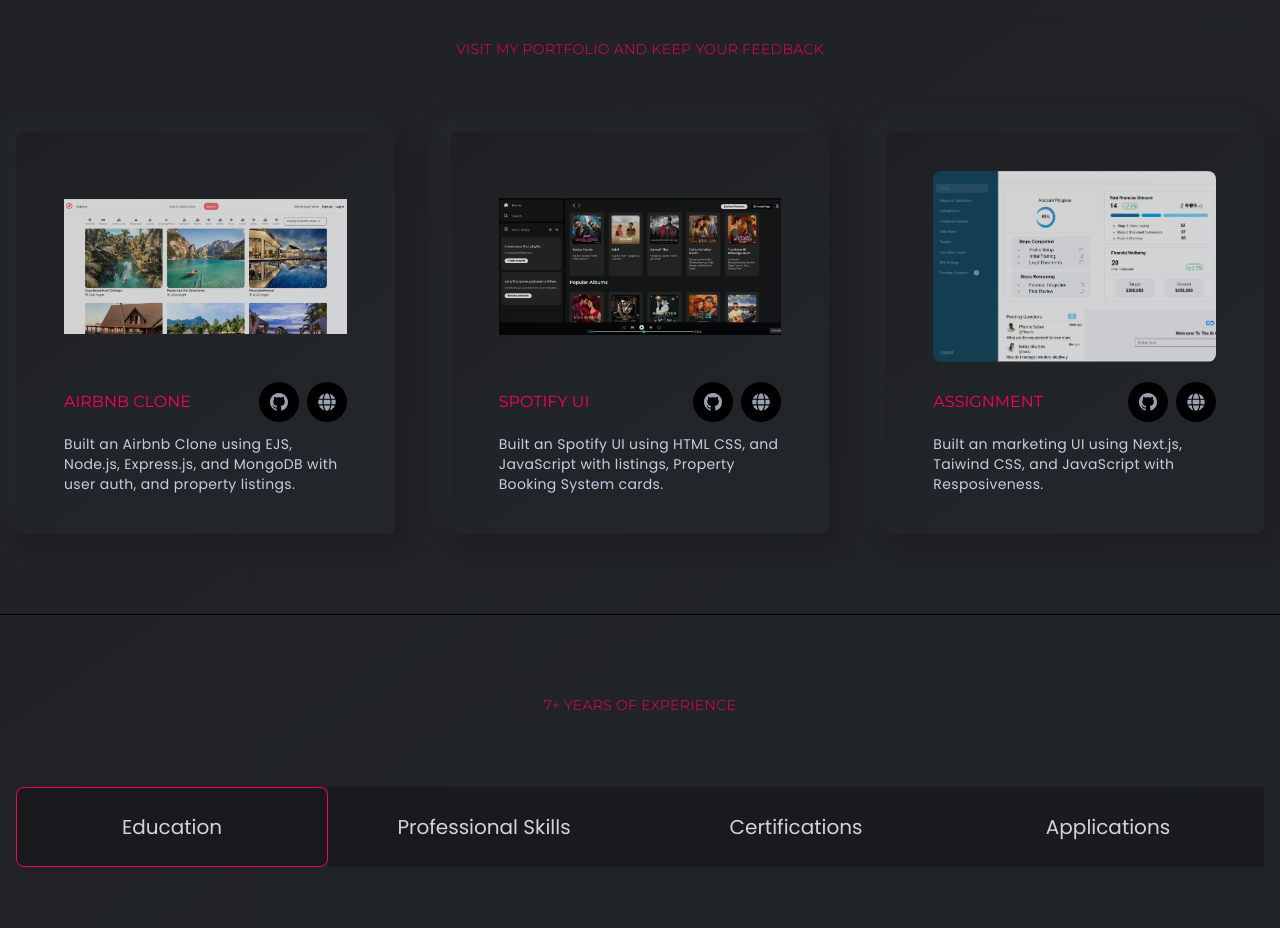
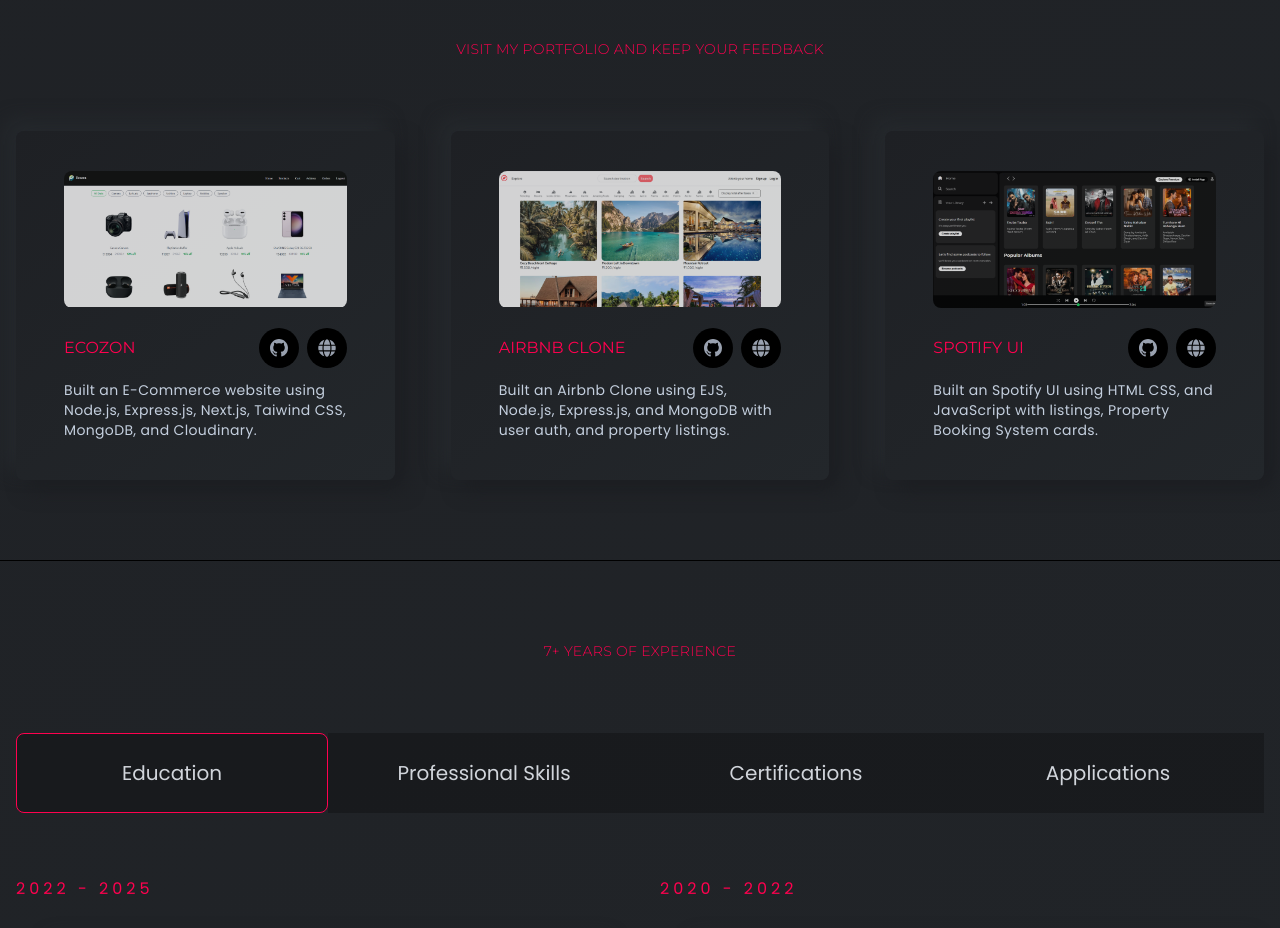
Before and after one commit to iamalokpatel/iamalokpatel, a Next.js app: page / in a window 1280 px wide. Shown: the part 1760-2688 px from the top of the page. Built offline with nearby package versions, Linux system fonts and the light colour scheme.

Commit message:
commited

```diff
--- a/src/app/globals.css
+++ b/src/app/globals.css
@@ -182,3 +182,16 @@
 .scrollbar-hide::-webkit-scrollbar {
   display: none;
 }
+
+.bg-bodyColor {
+  background: linear-gradient(145deg, #1e2024, #23272b);
+}
+
+.from-bodyColor {
+  background: linear-gradient(145deg, #1e2024, #23272b);
+}
+
+.border-designColor {
+  --tw-border-opacity: 1;
+  border-color: rgb(255 1 79 / var(--tw-border-opacity));
+}
--- a/src/components/projects/Projects.js
+++ b/src/components/projects/Projects.js
@@ -1,7 +1,6 @@
 import React from "react";
 import Title from "../layouts/Title";
 import ProjectsCard from "./ProjectsCard";
-import Image from "next/image";
 
 const Projects = () => {
   return (
@@ -14,26 +13,26 @@
       </div>
       <div className="grid grid-cols-1 md:grid-cols-2 xl:grid-cols-3 gap-6 xl:gap-14">
         <ProjectsCard
+          title="Ecozon"
+          des=" Built an E-Commerce website using Node.js, Express.js, Next.js, Taiwind CSS, MongoDB, and Cloudinary."
+          src="/images/projects/projectTwo.png"
+          gitLink="https://github.com/iamalokpatel/Ecozon.git"
+          liveLink="https://ecozon.vercel.app/"
+        />
+        <ProjectsCard
           title="Airbnb Clone"
           des=" Built an Airbnb Clone using EJS, Node.js, Express.js, and
                 MongoDB with user auth, and property listings."
           src="/images/projects/projectOne.png"
-          gitLink="https://github.com/iamalokpatel/ZerodhaUi"
-          liveLink="https://iamalokpatel.github.io/ZerodhaUi/"
+          gitLink="https://github.com/iamalokpatel/AirbnbClone.git"
+          liveLink="https://airbnbclone-791g.onrender.com/listings"
         />
+
         <ProjectsCard
           title="Spotify UI"
           des=" Built an Spotify UI  using HTML CSS, and
                 JavaScript with listings, Property Booking System cards."
           src="/images/projects/projectThree.png"
-          gitLink="https://github.com/iamalokpatel"
-          liveLink="https://github.com/iamalokpatel"
-        />
-        <ProjectsCard
-          title="AssignMent"
-          des=" Built an marketing UI  using Next.js, Taiwind CSS, and
-                JavaScript with Resposiveness."
-          src="/images/projects/projectTwo.png"
           gitLink="https://github.com/iamalokpatel"
           liveLink="https://github.com/iamalokpatel"
         />
```
Also changed, not shown: public/images/projects/projectTwo.png.
